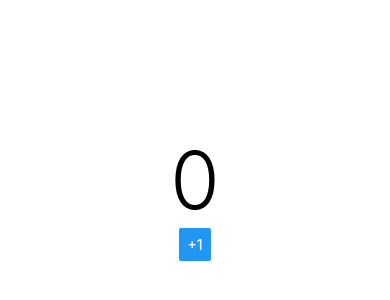
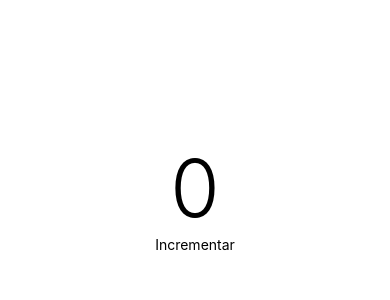
Before and after one commit to tomihq/react-native-counter, a React Native app: screen / in a window 390 px wide. Shown: the part 226-526 px from the top of the page. Built offline with nearby package versions, Linux system fonts and the light colour scheme.

Commit message:
refactor: using Pressable

```diff
--- a/src/presentation/screens/CounterScreen.tsx
+++ b/src/presentation/screens/CounterScreen.tsx
@@ -1,33 +1,35 @@
-import React, { useCallback, useState } from 'react'
-import { Button, StyleSheet, Text, View } from 'react-native'
+import React, {useCallback, useState} from 'react';
+import {Button, Pressable, StyleSheet, Text, View} from 'react-native';
 
 export const CounterScreen = () => {
-  const [ counter, setCounter ] = useState(0);
+  const [counter, setCounter] = useState(0);
 
   const handleCount = useCallback(() => {
-        setCounter((prev) => prev+1)
-  }, [])
+    setCounter(prev => prev + 1);
+  }, []);
 
   return (
     <View style={styles.container}>
       <Text style={styles.title}>{counter}</Text>
-        <Button
+      <Pressable
         onPress={handleCount}
-            title='+1'
-        />
+        onLongPress={() => setCounter(0)}
+      >
+        <Text> Incrementar </Text>
+      </Pressable>
     </View>
-  )
-}
+  );
+};
 
 const styles = StyleSheet.create({
   container: {
     flex: 1,
     justifyContent: 'center',
-        alignItems: 'center'
+    alignItems: 'center',
   },
   title: {
     fontSize: 80,
     color: 'black',
-        fontWeight: '300'
-    }
-})
+    fontWeight: '300',
+  },
+});
```
Lines whose indentation alone changed are shown as unchanged.
